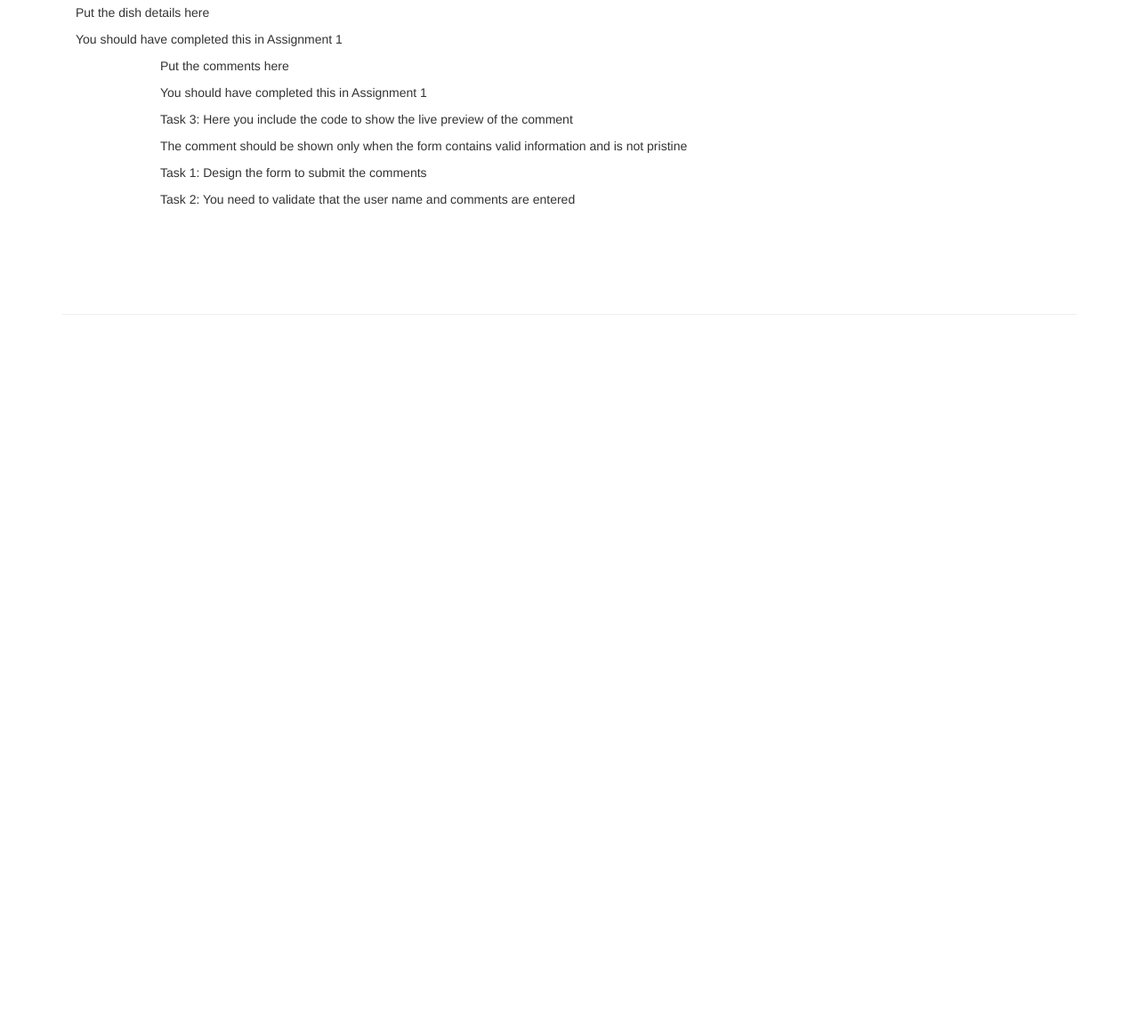
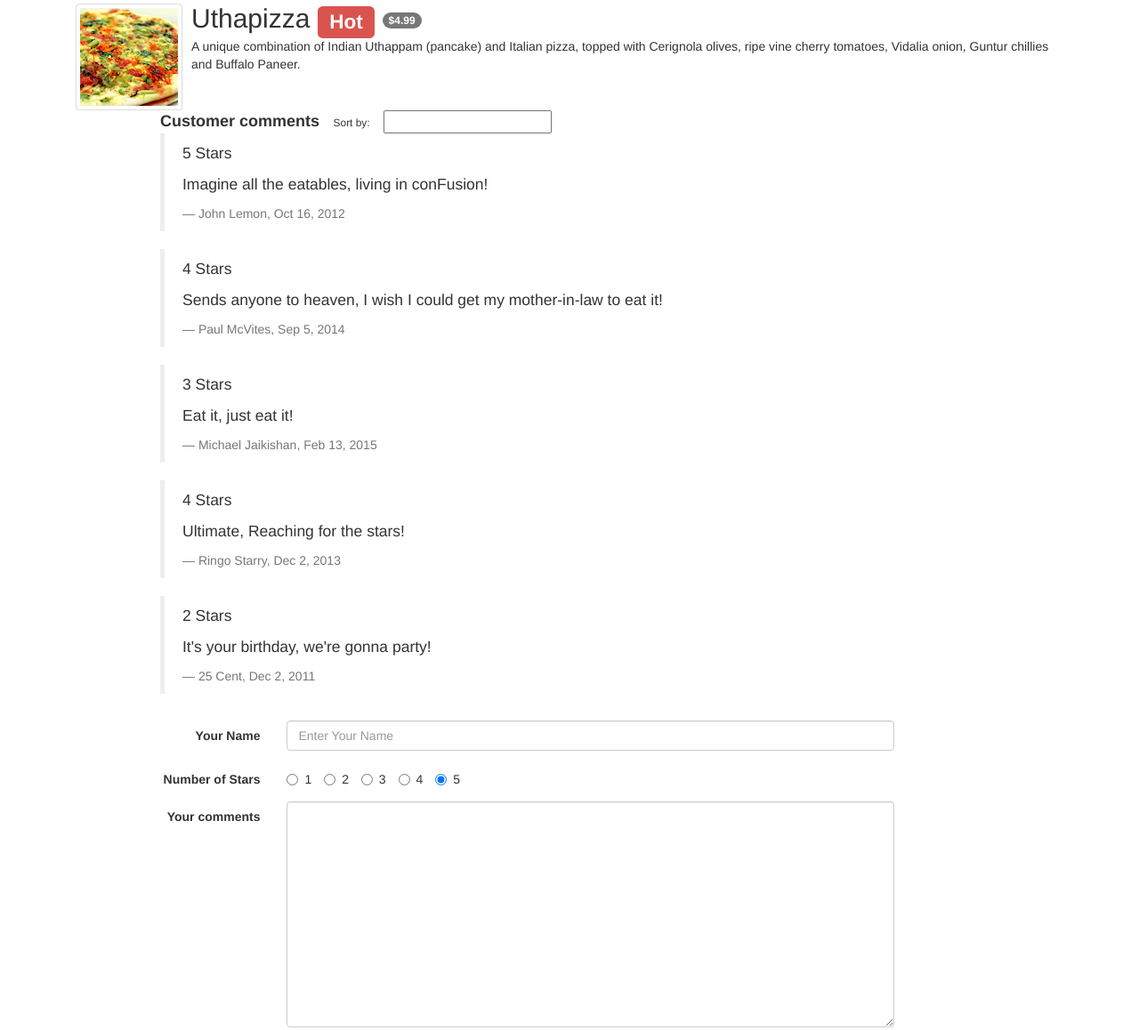
Before and after one commit to mybluedog24/full-stack-web-development-course3, a website: page conFusion/app/dishdetail.html in a window 1280 px wide. Shown: the part 96-1254 px from the top of the page at 89% size. Before the commit the page ends 800 px from the top, so only its background shows below. Drawn offline with Linux system fonts and the light colour scheme.

Commit message:
course3 - A2 - Done

```diff
--- a/conFusion/app/dishdetail.html
+++ b/conFusion/app/dishdetail.html
@@ -28,25 +28,85 @@
 <body>
 
     <div class="container">
-        <div class="row row-content">
+        <div class="row row-content"  ng-controller="DishDetailController">
             <div class="col-xs-12">
-                <p>Put the dish details here</p>
-                <p>You should have completed this in Assignment 1</p>
+                <div class="media">
+                    <div class="media-left media-middle">
+                        <a href="#">
+                            <img class="media-object img-thumbnail" src="{{dish.image}}" alt="">
+                        </a>
+                    </div>
+                    <div class="media-body">
+                        <h2 class="media-heading">
+                            {{dish.name}}
+                            <span class="label label-danger label-xs">{{dish.label}}</span> <span class="badge">{{dish.price | currency}}</span>
+                        </h2>
+                        <p>{{dish.description}}</p>
+                    </div>
+                </div>
             </div>
             <div class="col-xs-9 col-xs-offset-1">
-                <p>Put the comments here</p>
-                <p>You should have completed this in Assignment 1</p>
+
+                <h4 style="display:inline;"><strong>Customer comments</strong></h4> &nbsp;&nbsp; <small>Sort by:</small> &nbsp;&nbsp; <input type="text" ng-model="orderBy">
+
+                <blockquote ng-repeat="comment in dish.comments | orderBy:orderBy">
+                    <p>{{comment.rating}} Stars</p>
+                    <p>{{comment.comment}}</p>
+                    <footer>{{comment.author}}, {{comment.date | date}}</footer>
+                </blockquote>
             </div>
             <div class="col-xs-9 col-xs-offset-1" ng-controller="DishCommentController">
                     <ul class="list-unstyled">
-						<p>Task 3: Here you include the code to show the live preview of the comment</p>
-						<p>The comment should be shown only when the form contains valid
-						information and is not pristine</p>
+						<blockquote ng-show="commentForm.$valid">
+                            <p>{{newComment.rating}} Stars</p>
+                            <p>{{newComment.comment}}</p>
+                            <footer>{{newComment.author}}, {{newComment.date | date}}</footer>
+                        </blockquote>
                     </ul>
-                <form class="form-horizontal" name="commentForm"
-                		ng-submit="submitComment()" novalidate>
-					<p>Task 1: Design the form to submit the comments</p>
-					<p>Task 2: You need to validate that the user name and comments are entered</p>
+                <form class="form-horizontal" name="commentForm" ng-submit="submitComment()" novalidate>
+					<div class="form-group" ng-class="{ 'has-error' : commentForm.commentname.$error.required && !commentForm.commentname.$pristine }">
+                        <label for="commentname" class="col-sm-2 control-label">Your Name</label>
+                        <div class="col-sm-10">
+                            <input class="col-xs-12 form-control" type="text" placeholder="Enter Your Name" name="commentname" ng-model="newComment.author" required>
+                            <span ng-show="commentForm.commentname.$error.required && !commentForm.commentname.$pristine" class="help-block">Your name is required. (Because of you forget input name, I have to write so many lines of code to warn you!)</span>
+                        </div>
+                    </div>
+                    <div class="form-group">
+                        <label for="commentrating" class="col-sm-2 control-label">Number of Stars</label>
+                        <div class="col-sm-10">
+                            <label class="radio-inline">
+                                <input type="radio" name="commentrating" ng-value="1" ng-model="newComment.rating">1
+                            </label>
+                            <label class="radio-inline">
+                                <input type="radio" name="commentrating" ng-value="2" ng-model="newComment.rating">2
+                            </label>
+                            <label class="radio-inline">
+                                <input type="radio" name="commentrating" ng-value="3" ng-model="newComment.rating">3
+                            </label>
+                            <label class="radio-inline">
+                                <input type="radio" name="commentrating" ng-value="4" ng-model="newComment.rating">4
+                            </label>
+                            <label class="radio-inline">
+                                <input type="radio" name="commentrating" ng-value="5" ng-model="newComment.rating" checked>5
+                            </label>
+                        </div>
+                    </div>
+                    <div class="form-group" ng-class="{ 'has-error' : commentForm.commentcomment.$error.required && !commentForm.commentcomment.$pristine }">
+                        <label for="commentcomment" class="col-sm-2 control-label">
+                            Your comments
+                        </label>
+                        <div class="col-sm-10">
+                            <textarea class="form-control" name="commentcomment" rows="12" ng-model="newComment.comment" required></textarea>
+                            <span ng-show="commentForm.commentcomment.$error.required && !commentForm.commentcomment.$pristine" class="help-block">SAY SOMETHING ABOUT DISH PLEASE! OUR COOK SPENT SO MUCH TIME TO COOK THIS DISH FOR YOU!</span>
+                        </div>
+                    </div>
+
+                    <div class="form-group">
+                        <div class="col-sm-offset-2 col-sm-10">
+                            <button type="submit" class="btn btn-primary" ng-disabled="commentForm.$invalid">Submit Comment</button>
+                        </div>
+                    </div>
+
                 </form>
             </div>
         </div>
--- a/conFusion/app/scripts/app.js
+++ b/conFusion/app/scripts/app.js
@@ -155,18 +155,22 @@ angular.module('confusionApp', [])
         .controller('DishCommentController', ['$scope', function($scope) {
 
             //Step 1: Create a JavaScript object to hold the comment from the form
+            $scope.newComment = {author:"", rating:"5", comment:"", date:"" };
 
             $scope.submitComment = function () {
 
                 //Step 2: This is how you record the date
-                "The date property of your JavaScript object holding the comment" = new Date().toISOString();
+                $scope.newComment.date = new Date().toISOString();
 
                 // Step 3: Push your comment into the dish's comment array
-                $scope.dish.comments.push("Your JavaScript Object holding the comment");
+                $scope.dish.comments.push($scope.newComment);
 
                 //Step 4: reset your form to pristine
+                $scope.commentForm.$setPristine();
 
                 //Step 5: reset your JavaScript object that holds your comment
+                $scope.newComment = {name:"", stars:"5", comment:"", date:"" };
+
             }
         }])
 
```
